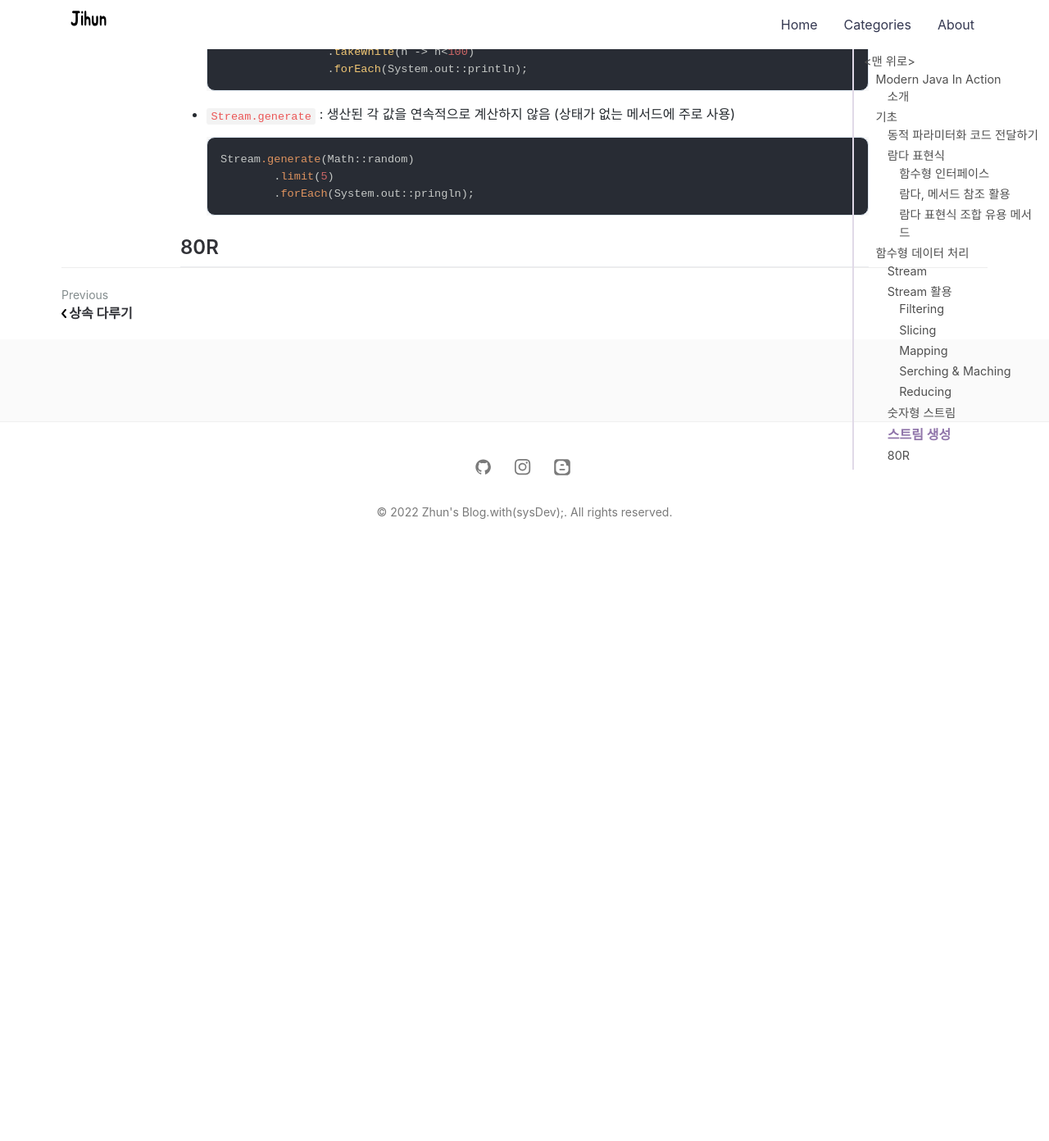
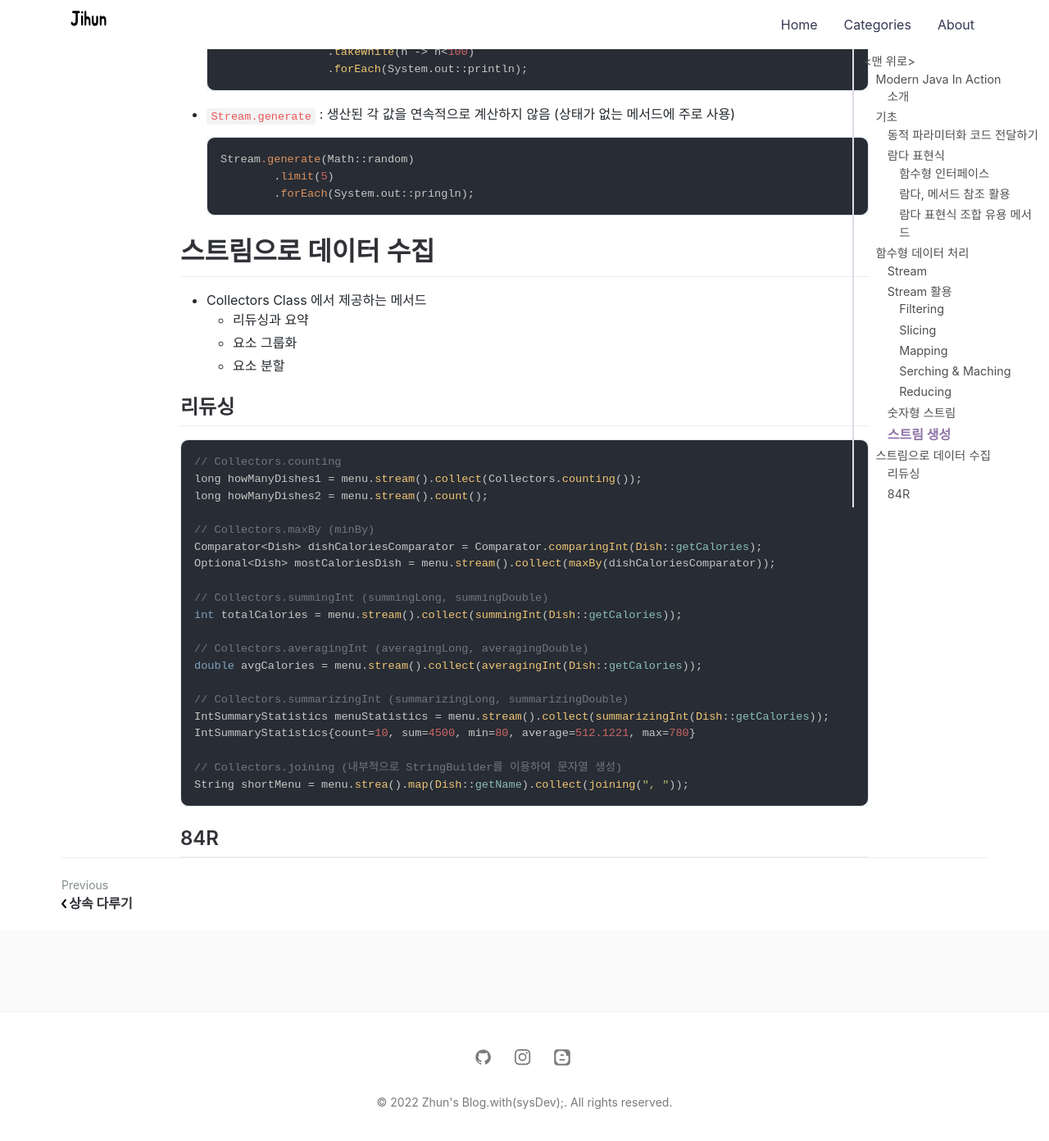
Before and after one commit to jihunparkme/jihunparkme.github.io, a Jekyll site: the page built from _posts/2022-01-29-Modern_Java_In_Action.md, in a window 1280 px wide and 1400 px high, scrolled down 12899 px. Shown: the top 1392 px of the window at 82% size. Built offline with Jekyll 4.4.1, drawn with Linux system fonts in a browser that asks for light colours; nearby versions of some CDN libraries; comment, search, counter and statistics services are not loaded; before the commit the page ends 13579 px from its top, so only the background shows below that; some of the changed text lies outside the part shown.

Commit message:
[MJIA] 스트림으로 데이터 수집 - 리듀싱

````diff
--- a/_posts/2022-01-29-Modern_Java_In_Action.md
+++ b/_posts/2022-01-29-Modern_Java_In_Action.md
@@ -616,4 +616,36 @@ try(Stream<String> lines = Files.lines(Paths.get("modernJavaInAction/data.txt"),
       	.forEach(System.out::pringln);
   ```
 
-## 80R
+# 스트림으로 데이터 수집
+
+- Collectors Class 에서 제공하는 메서드
+  - 리듀싱과 요약
+  - 요소 그룹화
+  - 요소 분할
+
+## 리듀싱
+
+```java
+// Collectors.counting
+long howManyDishes1 = menu.stream().collect(Collectors.counting());
+long howManyDishes2 = menu.stream().count();
+
+// Collectors.maxBy (minBy)
+Comparator<Dish> dishCaloriesComparator = Comparator.comparingInt(Dish::getCalories);
+Optional<Dish> mostCaloriesDish = menu.stream().collect(maxBy(dishCaloriesComparator));
+
+// Collectors.summingInt (summingLong, summingDouble)
+int totalCalories = menu.stream().collect(summingInt(Dish::getCalories));
+
+// Collectors.averagingInt (averagingLong, averagingDouble)
+double avgCalories = menu.stream().collect(averagingInt(Dish::getCalories));
+
+// Collectors.summarizingInt (summarizingLong, summarizingDouble)
+IntSummaryStatistics menuStatistics = menu.stream().collect(summarizingInt(Dish::getCalories));
+IntSummaryStatistics{count=10, sum=4500, min=80, average=512.1221, max=780}
+
+// Collectors.joining (내부적으로 StringBuilder를 이용하여 문자열 생성)
+String shortMenu = menu.strea().map(Dish::getName).collect(joining(", "));
+```
+
+## 84R
````
